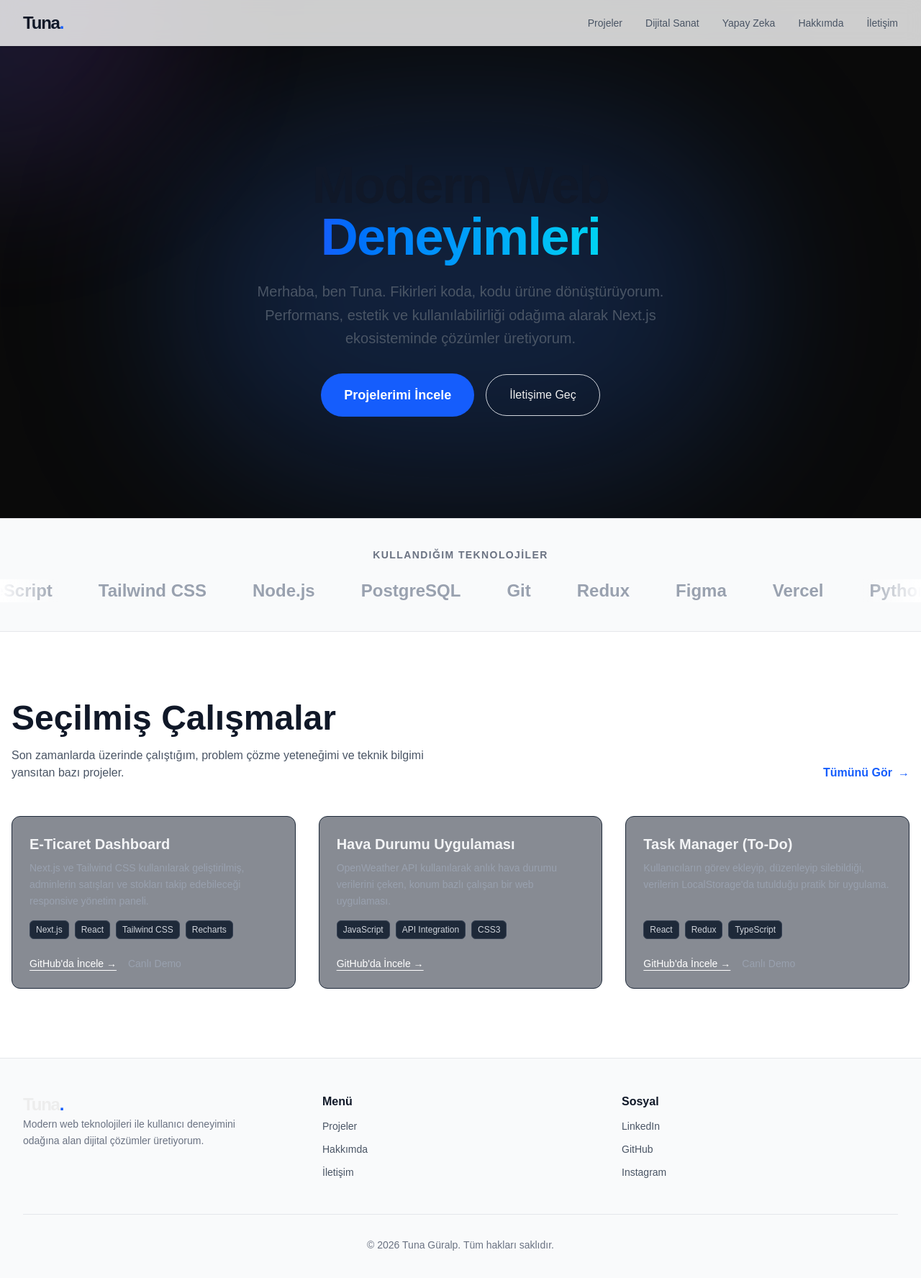
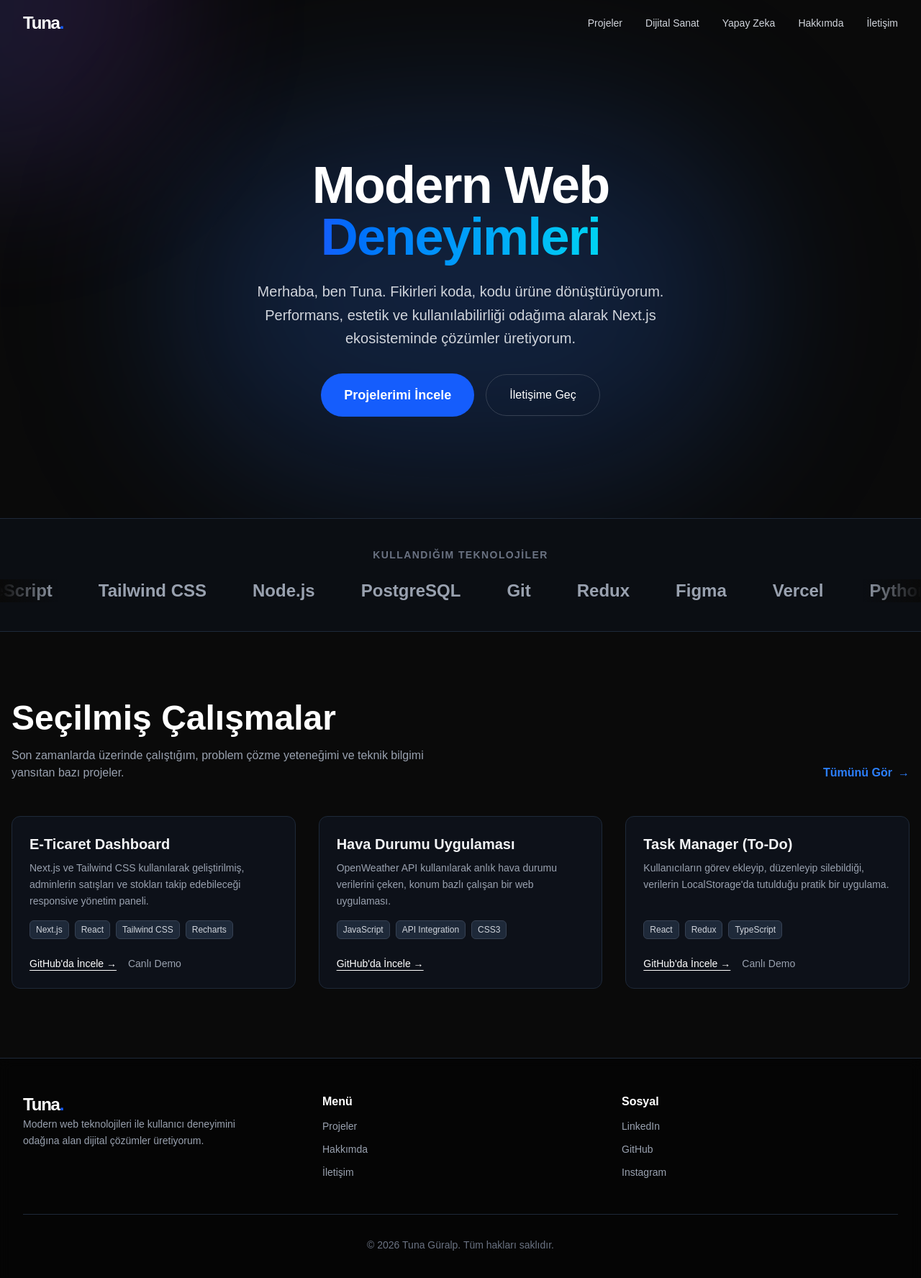
Before and after one commit to TunaStark/tuna-portfolio, a Next.js app: page / in a window 1280 px wide. Shown: the top 1776 px of the page at 72% size. Built offline with nearby package versions, Linux system fonts and the light colour scheme.

Commit message:
Edited dark theme style

```diff
--- a/src/components/Footer.tsx
+++ b/src/components/Footer.tsx
@@ -4,38 +4,60 @@ const Footer = () => {
   const currentYear = new Date().getFullYear();
 
   return (
-    <footer className="border-t border-gray-200 dark:border-gray-800 bg-gray-50 dark:bg-black/50 backdrop-blur-sm mt-auto">
+    <footer className="border-t border-gray-800 bg-black/50 backdrop-blur-sm mt-auto">
       <div className="max-w-7xl mx-auto px-4 py-12 sm:px-6 lg:px-8">
         <div className="grid grid-cols-1 md:grid-cols-3 gap-8 items-start">
 
           {/* Sol: Marka ve Açıklama */}
           <div className="space-y-4">
-            <Link href="/" className="text-2xl font-bold tracking-tighter">
+            {/* Metin rengini text-white yaptık */}
+            <Link href="/" className="text-2xl font-bold tracking-tighter text-white">
               Tuna<span className="text-blue-600">.</span>
             </Link>
-            <p className="text-gray-500 dark:text-gray-400 text-sm max-w-xs leading-relaxed">
+            <p className="text-gray-400 text-sm max-w-xs leading-relaxed">
               Modern web teknolojileri ile kullanıcı deneyimini odağına alan dijital çözümler üretiyorum.
             </p>
           </div>
-
-          {/* Orta: Hızlı Linkler */}
           <div className="flex flex-col space-y-3">
-            <h3 className="font-semibold text-gray-900 dark:text-white">Menü</h3>
-            <Link href="/projects" className="text-gray-600 dark:text-gray-400 hover:text-blue-600 text-sm transition-colors">Projeler</Link>
-            <Link href="/about" className="text-gray-600 dark:text-gray-400 hover:text-blue-600 text-sm transition-colors">Hakkımda</Link>
-            <Link href="/contact" className="text-gray-600 dark:text-gray-400 hover:text-blue-600 text-sm transition-colors">İletişim</Link>
+            <h3 className="font-semibold text-white">Menü</h3>
+            <Link href="/projects" className="text-gray-400 hover:text-blue-500 text-sm transition-colors">Projeler</Link>
+            <Link href="/about" className="text-gray-400 hover:text-blue-500 text-sm transition-colors">Hakkımda</Link>
+            <Link href="/contact" className="text-gray-400 hover:text-blue-500 text-sm transition-colors">İletişim</Link>
           </div>
 
           {/* Sağ: Sosyal Medya */}
           <div className="flex flex-col space-y-3">
-            <h3 className="font-semibold text-gray-900 dark:text-white">Sosyal</h3>
-            <Link href="https://linkedin.com/in/tunaguralp" target="_blank" className="text-gray-600 dark:text-gray-400 hover:text-blue-600 text-sm transition-colors">LinkedIn</Link>
-            <Link href="https://github.com/TunaStark" target="_blank" className="text-gray-600 dark:text-gray-400 hover:text-blue-600 text-sm transition-colors">GitHub</Link>
-            <Link href="https://instagram.com/tunaxg" target="_blank" className="text-gray-600 dark:text-gray-400 hover:text-blue-600 text-sm transition-colors">Instagram</Link>
+            <h3 className="font-semibold text-white">Sosyal</h3>
+            {/* DÜZELTME 2: Güvenlik için 'rel="noopener noreferrer"' eklendi */}
+            <Link
+                href="https://linkedin.com/in/tunaguralp"
+                target="_blank"
+                rel="noopener noreferrer"
+                className="text-gray-400 hover:text-blue-500 text-sm transition-colors"
+            >
+                LinkedIn
+            </Link>
+            <Link
+                href="https://github.com/TunaStark"
+                target="_blank"
+                rel="noopener noreferrer"
+                className="text-gray-400 hover:text-blue-500 text-sm transition-colors"
+            >
+                GitHub
+            </Link>
+            <Link
+                href="https://instagram.com/tunaxg"
+                target="_blank"
+                rel="noopener noreferrer"
+                className="text-gray-400 hover:text-blue-500 text-sm transition-colors"
+            >
+                Instagram
+            </Link>
           </div>
         </div>
 
-        <div className="mt-12 pt-8 border-t border-gray-200 dark:border-gray-800 text-center text-sm text-gray-500">
+        {/* Alt Telif Kısmı - Kenarlığı border-gray-800 yaptık */}
+        <div className="mt-12 pt-8 border-t border-gray-800 text-center text-sm text-gray-500">
           <p>&copy; {currentYear} Tuna Güralp. Tüm hakları saklıdır.</p>
         </div>
       </div>
--- a/src/components/Hero.tsx
+++ b/src/components/Hero.tsx
@@ -3,32 +3,29 @@ import ProjectCard from "@/components/ProjectCard";
 import projectsData from "@/data/projects.json";
 
 // İkonları metin olarak veya basit SVG olarak tutabiliriz.
-// Şimdilik isimlerini yazıyoruz, ileride ikon yapabiliriz.
 const TECHNOLOGIES = [
   "React 19", "Next.js 15", "TypeScript", "Tailwind CSS", "Node.js",
   "PostgreSQL", "Git", "Redux", "Figma", "Vercel", "Python", "C#"
 ];
 
 export default function Home() {
-  // Sadece ilk 3 projeyi vitrine çıkaralım
   const featuredProjects = projectsData.slice(0, 3);
 
   return (
     <main className="flex flex-col min-h-screen">
-
       {/* 1. BÖLÜM: HERO (Giriş) */}
       <section className="relative flex flex-col items-center justify-center min-h-[90vh] px-4 text-center overflow-hidden pt-20">
         <div className="absolute mt-8 left-1/2 -translate-x-1/2 w-[800px] h-[500px] bg-blue-500/20 rounded-full blur-[120px] -z-10" />
 
         <div className="space-y-6 max-w-3xl animate-fade-in-up">
-          <h1 className="text-4xl sm:text-7xl font-extrabold tracking-tight text-gray-900 dark:text-white">
+          <h1 className="text-4xl sm:text-7xl font-extrabold tracking-tight text-white">
             Modern Web <br />
             <span className="bg-gradient-to-r from-blue-600 to-cyan-400 bg-clip-text text-transparent">
               Deneyimleri
             </span>
           </h1>
 
-          <p className="text-lg sm:text-xl text-gray-600 dark:text-gray-300 max-w-2xl mx-auto leading-relaxed">
+          <p className="text-lg sm:text-xl text-gray-300 max-w-2xl mx-auto leading-relaxed">
             Merhaba, ben Tuna. Fikirleri koda, kodu ürüne dönüştürüyorum.
             Performans, estetik ve kullanılabilirliği odağıma alarak
             Next.js ekosisteminde çözümler üretiyorum.
@@ -43,55 +40,50 @@ export default function Home() {
             </Link>
             <Link
               href="/contact"
-              className="px-8 py-4 rounded-full border border-gray-300 dark:border-gray-700 hover:bg-gray-100 dark:hover:bg-gray-800 transition-colors font-medium"
+              className="px-8 py-4 rounded-full border border-gray-700 hover:bg-gray-800 text-white transition-colors font-medium"
             >
               İletişime Geç
             </Link>
           </div>
         </div>
       </section>
-
       {/* 2. BÖLÜM: TECH STACK (Akan Şerit) */}
-      <section className="py-10 bg-gray-50 dark:bg-gray-900/50 border-y border-gray-200 dark:border-gray-800 overflow-hidden">
+      <section className="py-10 bg-gray-900/30 border-y border-gray-800 overflow-hidden">
         <div className="max-w-7xl mx-auto px-4 mb-6 text-center">
             <p className="text-sm font-semibold text-gray-500 uppercase tracking-widest">Kullandığım Teknolojiler</p>
         </div>
-
         {/* Sonsuz Kaydırma Efekti */}
         <div className="relative flex overflow-x-hidden group">
             <div className="flex animate-scroll whitespace-nowrap">
-                {/* 2 kez render ediyoruz ki döngü kesintisiz olsun */}
                 {[...TECHNOLOGIES, ...TECHNOLOGIES].map((tech, index) => (
                     <span
                         key={index}
-                        className="mx-8 text-2xl font-bold text-gray-400 dark:text-gray-600 hover:text-blue-600 dark:hover:text-blue-400 transition-colors cursor-default"
+                        className="mx-8 text-2xl font-bold text-gray-400 hover:text-blue-400 transition-colors cursor-default"
                     >
                         {tech}
                     </span>
                 ))}
             </div>
-
-            {/* Kenarlara fading efekti */}
-            <div className="absolute top-0 left-0 h-full w-20 bg-gradient-to-r from-white dark:from-black to-transparent z-10" />
-            <div className="absolute top-0 right-0 h-full w-20 bg-gradient-to-l from-white dark:from-black to-transparent z-10" />
+            <div className="absolute top-0 left-0 h-full w-20 bg-gradient-to-r from-[#0a0a0a] to-transparent z-10" />
+            <div className="absolute top-0 right-0 h-full w-20 bg-gradient-to-l from-[#0a0a0a] to-transparent z-10" />
         </div>
       </section>
 
       {/* 3. BÖLÜM: ÖNE ÇIKAN PROJELER */}
-      <section className="py-24 px-4 bg-white dark:bg-black">
+      <section className="py-24 px-4 bg-transparent">
         <div className="max-w-7xl mx-auto">
             <div className="flex flex-col md:flex-row justify-between items-end mb-12 gap-4">
                 <div>
-                    <h2 className="text-3xl md:text-5xl font-bold text-gray-900 dark:text-white mb-4">
+                    <h2 className="text-3xl md:text-5xl font-bold text-white mb-4">
                         Seçilmiş Çalışmalar
                     </h2>
-                    <p className="text-gray-600 dark:text-gray-400 max-w-xl">
+                    <p className="text-gray-400 max-w-xl">
                         Son zamanlarda üzerinde çalıştığım, problem çözme yeteneğimi ve teknik bilgimi yansıtan bazı projeler.
                     </p>
                 </div>
                 <Link
                     href="/projects"
-                    className="group flex items-center gap-2 text-blue-600 font-semibold hover:text-blue-700 transition-colors"
+                    className="group flex items-center gap-2 text-blue-500 font-semibold hover:text-blue-400 transition-colors"
                 >
                     Tümünü Gör
                     <span className="group-hover:translate-x-1 transition-transform">&rarr;</span>
--- a/src/components/Navbar.tsx
+++ b/src/components/Navbar.tsx
@@ -1,11 +1,9 @@
 "use client";
 
-import { useState } from "react";
+import { useState, useEffect } from "react";
 import Link from "next/link";
-import { usePathname } from "next/navigation"; // Hangi sayfada olduğumuzu anlamak için
+import { usePathname } from "next/navigation";
 
-// Linkleri tek bir yerden yönetmek için konfigürasyon dizisi
-// Gelecekte bir link değişirse sadece burayı güncellersin.
 const NAV_LINKS = [
   { name: "Projeler", href: "/projects" },
   { name: "Dijital Sanat", href: "/digital-art" },
@@ -16,17 +14,33 @@ const NAV_LINKS = [
 
 const Navbar = () => {
   const [menuOpen, setMenuOpen] = useState(false);
-  const pathname = usePathname(); // Mevcut URL yolunu alır (Örn: /projects)
+  const [scrolled, setScrolled] = useState(false); // Yeni: Scroll durumunu tutuyoruz
+  const pathname = usePathname();
   const isHomePage = pathname === "/";
+
+  // Scroll olayını dinleyen useEffect
+  useEffect(() => {
+    const handleScroll = () => {
+      // Sayfa 20px'den fazla aşağı kaydırıldıysa 'scrolled' true olsun
+      if (window.scrollY > 20) {
+        setScrolled(true);
+      } else {
+        setScrolled(false);
+      }
+    };
+
+    window.addEventListener("scroll", handleScroll);
+    return () => window.removeEventListener("scroll", handleScroll);
+  }, []);
+
   return (
-    // Backdrop blur efekti ekleyerek modern bir cam görünümü (Glassmorphism) sağladık.
     <header
-      className={`fixed top-0 left-0 w-full z-50 transition-colors duration-300
-        bg-white/80 dark:bg-gray-900/80 backdrop-blur-md shadow-sm
+      className={`fixed top-0 left-0 w-full z-50 transition-all duration-300
         ${
-          isHomePage
-            ? "border-b-0 border-transparent"
-            : "border-b border-gray-200 dark:border-gray-800"
+          // Mantık: Eğer sayfa aşağı kaydırılmışsa VEYA Anasayfada değilsek -> Buzlu Cam Yap
+          scrolled || !isHomePage
+            ? "bg-gray-900/60 backdrop-blur-md shadow-lg border-b border-gray-800"
+            : "bg-transparent border-b border-transparent" // Değilse tamamen şeffaf
         }
       `}
     >
@@ -34,7 +48,7 @@ const Navbar = () => {
         {/* Logo */}
         <Link
           href="/"
-          className="text-2xl font-extrabold tracking-tighter text-gray-900 dark:text-white hover:text-blue-600 transition-colors"
+          className="text-2xl font-extrabold tracking-tighter text-white hover:text-blue-500 transition-colors"
           onClick={() => setMenuOpen(false)}
         >
           Tuna<span className="text-blue-600">.</span>
@@ -44,7 +58,6 @@ const Navbar = () => {
         <div className="hidden md:flex space-x-8">
           {NAV_LINKS.map((link) => {
             const isActive = pathname === link.href;
-
             return (
               <Link
                 key={link.href}
@@ -52,8 +65,8 @@ const Navbar = () => {
                 className={`text-sm font-medium transition-colors duration-200
                   ${
                     isActive
-                      ? "text-blue-600 dark:text-blue-400"
-                      : "text-gray-600 dark:text-gray-300 hover:text-blue-500 dark:hover:text-blue-300"
+                      ? "text-blue-400"
+                      : "text-gray-300 hover:text-blue-300"
                   }`}
               >
                 {link.name}
@@ -64,47 +77,21 @@ const Navbar = () => {
 
         {/* Mobile Toggle Button */}
         <button
-          className="md:hidden p-2 rounded-md text-gray-700 dark:text-gray-300 hover:bg-gray-100 dark:hover:bg-gray-800 focus:outline-none focus:ring-2 focus:ring-blue-500"
+          className="md:hidden p-2 rounded-md text-gray-300 hover:bg-gray-800 focus:outline-none focus:ring-2 focus:ring-blue-500"
           onClick={() => setMenuOpen(!menuOpen)}
-          aria-label="Menüyü Aç/Kapat" // Erişilebilirlik (Accessibility) için önemli
+          aria-label="Menüyü Aç/Kapat"
         >
-          {/* İkonu CSS karakteri yerine basit SVG yaparsak daha profesyonel durur */}
           {menuOpen ? (
-            <svg
-              className="w-6 h-6"
-              fill="none"
-              stroke="currentColor"
-              viewBox="0 0 24 24"
-            >
-              <path
-                strokeLinecap="round"
-                strokeLinejoin="round"
-                strokeWidth={2}
-                d="M6 18L18 6M6 6l12 12"
-              />
-            </svg>
+            <svg className="w-6 h-6" fill="none" stroke="currentColor" viewBox="0 0 24 24"><path strokeLinecap="round" strokeLinejoin="round" strokeWidth={2} d="M6 18L18 6M6 6l12 12" /></svg>
           ) : (
-            <svg
-              className="w-6 h-6"
-              fill="none"
-              stroke="currentColor"
-              viewBox="0 0 24 24"
-            >
-              <path
-                strokeLinecap="round"
-                strokeLinejoin="round"
-                strokeWidth={2}
-                d="M4 6h16M4 12h16M4 18h16"
-              />
-            </svg>
+             <svg className="w-6 h-6" fill="none" stroke="currentColor" viewBox="0 0 24 24"><path strokeLinecap="round" strokeLinejoin="round" strokeWidth={2} d="M4 6h16M4 12h16M4 18h16" /></svg>
           )}
         </button>
       </nav>
 
       {/* Mobile Menu */}
-      {/* Animasyonlu açılış yerine basit şartlı render, ama UX iyileştirildi */}
       {menuOpen && (
-        <div className="md:hidden border-t border-gray-200 dark:border-gray-800 bg-white dark:bg-gray-900 absolute w-full left-0 shadow-lg">
+        <div className="md:hidden border-t border-gray-800 bg-gray-900/95 backdrop-blur-xl absolute w-full left-0 shadow-lg">
           <div className="px-4 py-4 space-y-3">
             {NAV_LINKS.map((link) => {
                const isActive = pathname === link.href;
@@ -112,17 +99,16 @@ const Navbar = () => {
                 <Link
                     key={link.href}
                     href={link.href}
-                  onClick={() => setMenuOpen(false)} // Tıklayınca menüyü kapat
+                    onClick={() => setMenuOpen(false)}
                     className={`block px-3 py-2 rounded-md text-base font-medium transition-colors
-                    ${
-                      isActive
-                        ? "bg-blue-50 dark:bg-blue-900/20 text-blue-600 dark:text-blue-400"
-                        : "text-gray-700 dark:text-gray-300 hover:bg-gray-50 dark:hover:bg-gray-800 hover:text-blue-500"
+                    ${isActive
+                        ? "bg-blue-900/20 text-blue-400"
+                        : "text-gray-300 hover:bg-gray-800 hover:text-blue-400"
                     }`}
                 >
                     {link.name}
                 </Link>
-              );
+               )
             })}
           </div>
         </div>
```
Lines whose indentation alone changed are shown as unchanged.
